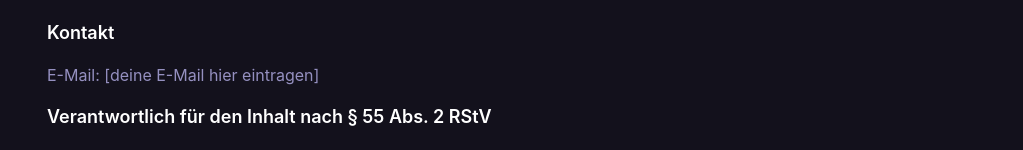
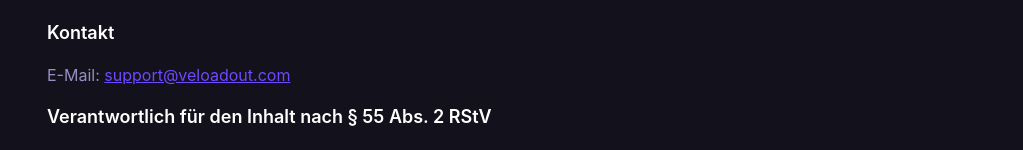
Before and after one commit to alexzhel-io/veloadout, a Next.js app: page /en/impressum in a window 1280 px wide. Shown: the part 302-452 px from the top of the page, without its empty margins (257-1280 px from the left). Built offline with nearby package versions, Linux system fonts and the light colour scheme; no server answers.

Commit message:
chore: set support@veloadout.com as contact email in Impressum and Privacy
Co-Authored-By: Claude Sonnet 4.6 <noreply@anthropic.com>

```diff
--- a/src/app/[locale]/impressum/page.tsx
+++ b/src/app/[locale]/impressum/page.tsx
@@ -12,7 +12,7 @@ export default function ImpressumPage() {
       </p>
 
       <h2>Kontakt</h2>
-      <p>E-Mail: [deine E-Mail hier eintragen]</p>
+      <p>E-Mail: <a href="mailto:support@veloadout.com">support@veloadout.com</a></p>
 
       <h2>Verantwortlich für den Inhalt nach § 55 Abs. 2 RStV</h2>
       <p>Eugene Z. (Anschrift wie oben)</p>
--- a/src/app/[locale]/privacy/page.tsx
+++ b/src/app/[locale]/privacy/page.tsx
@@ -33,7 +33,7 @@ export default function PrivacyPage() {
         </li>
         <li>Object to processing</li>
       </ul>
-      <p>Contact: [deine E-Mail hier eintragen]</p>
+      <p>Contact: <a href="mailto:support@veloadout.com">support@veloadout.com</a></p>
 
       <h2>5. Cookies</h2>
       <p>We use only essential cookies for session/authentication. No analytics or advertising cookies.</p>
```
